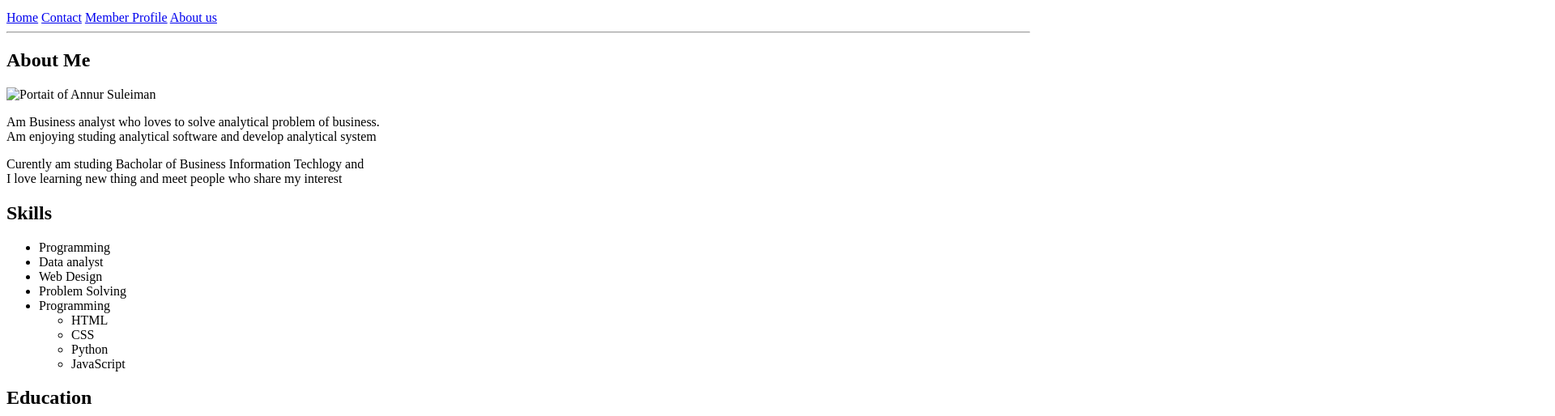
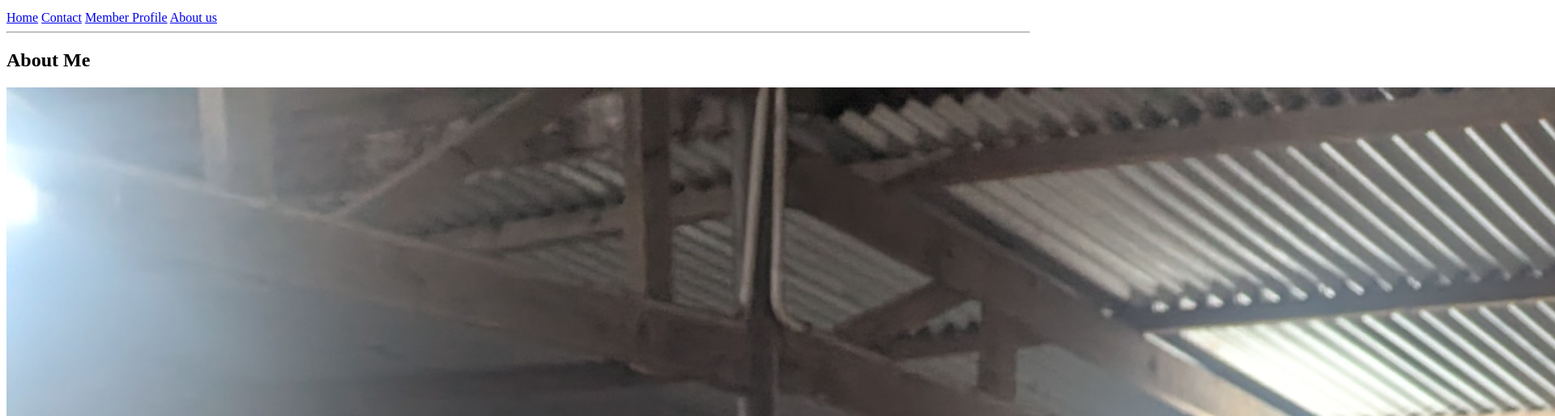
Before and after one commit to gbstudentportfolio/gbstudentportfolio.github.io, a plain HTML site: page members/Annur_profile.html in a window 1280 px wide. Shown: the part 101-615 px from the top of the page at 81% size, 1920 px wide, since content can reach past the window. Drawn offline with Linux system fonts and the light colour scheme.

Commit message:
Update Annur_profile.html

```diff
--- a/members/Annur_profile.html
+++ b/members/Annur_profile.html
@@ -23,7 +23,7 @@
     <main>
 <!--Personal Informal-->
 <h2>About Me</h2>
-<img src="" alt="Portait of Annur Suleiman">
+<img src="../image/annur_activities.jpg" alt="Portait of Annur Suleiman">
 <p>Am Business analyst who loves to solve analytical problem of business. <br>
    Am enjoying studing analytical software and develop analytical system</p>
 <p>Curently am studing Bacholar of Business Information Techlogy and <br>
```
